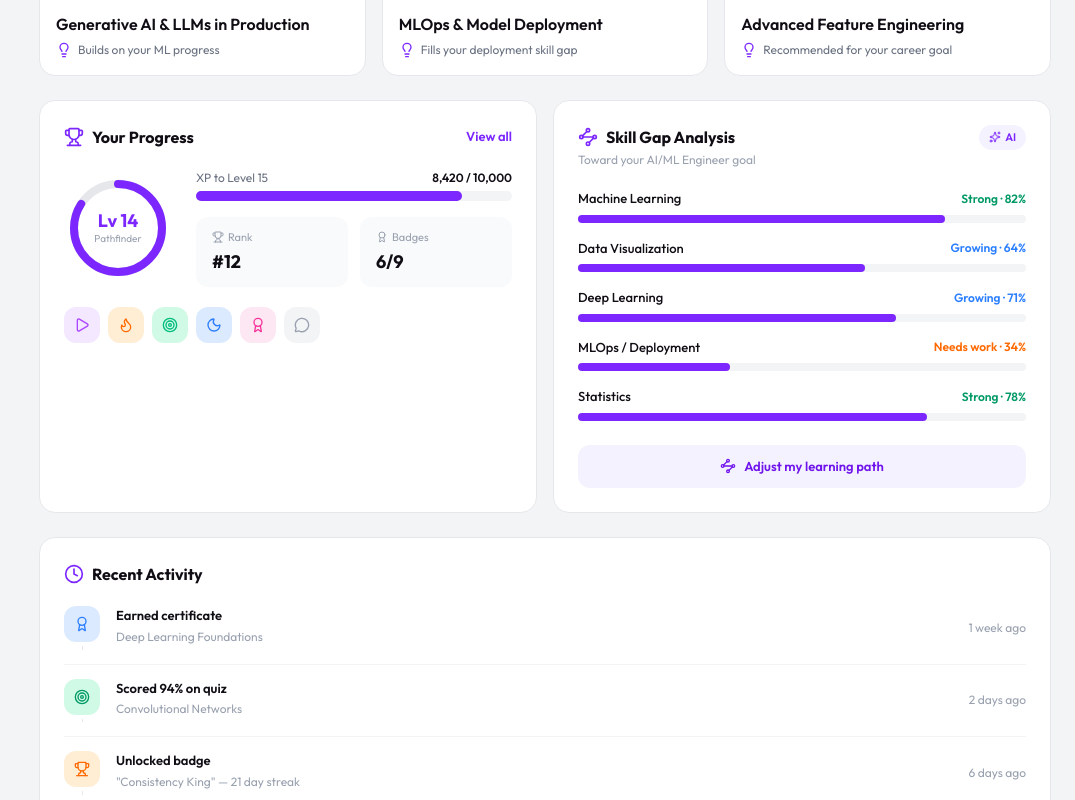
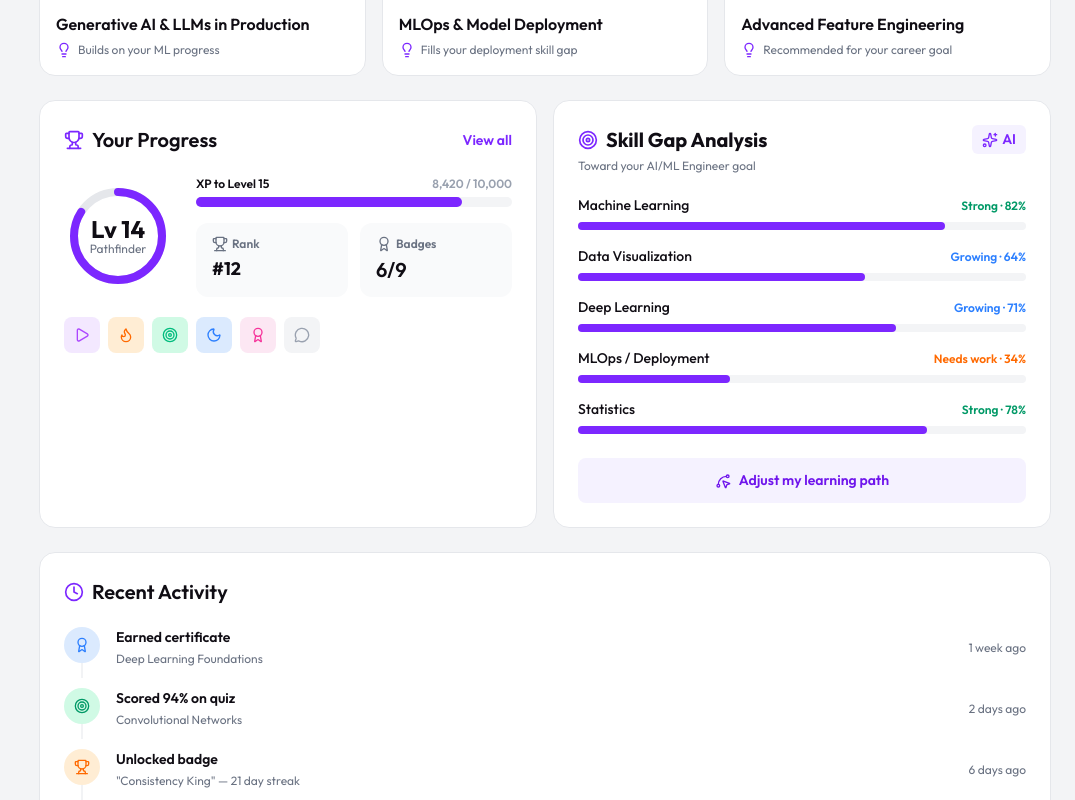
Before and after one commit to niduslab/Career-College-Frontend, a Next.js app: page /dashboard/learner in a window 1280 px wide. Shown: the part 960-1760 px from the top of the page, without its empty margins (205-1280 px from the left). Built offline with nearby package versions, Linux system fonts and the light colour scheme.

Commit message:
Enhance learner dashboard styles and improve responsiveness across components

```diff
--- a/src/components/dashboard/learner/ai-recommended.tsx
+++ b/src/components/dashboard/learner/ai-recommended.tsx
@@ -52,15 +52,15 @@ export default function AiRecommended() {
     <div ref={sectionRef}>
       <div className="flex items-start justify-between mb-5">
         <div>
-          <h2 className="text-[20px] font-semibold text-(--text-title) flex items-center gap-2">
+          <h2 className="text-[18px] lg:text-[20px]  font-semibold text-(--text-title) flex items-center gap-2">
             <Sparkles className="w-4 h-4 text-(--primary-700)" />
             AI Recommended for You
           </h2>
-          <p className="text-[14px] text-(--gray-500) mt-0.5">
+          <p className="text-[12px] lg:text-[14px] text-(--gray-500) mt-0.5">
             Personalized from your progress, goals &amp; skill gaps
           </p>
         </div>
-        <button className="flex items-center gap-1.5 text-[14px] font-semibold text-(--text-title) border border-(--gray-200) px-4 py-2 rounded-lg hover:bg-(--gray-50) transition-colors">
+        <button className="flex items-center gap-1.5  text-[12px] truncate lg:text-[14px] font-semibold text-(--text-title) border border-(--gray-200) px-4 py-2 rounded-lg hover:bg-(--gray-50) transition-colors">
           Explore catalog
           <ArrowRight className="w-4 h-4" />
         </button>
--- a/src/components/dashboard/learner/progress-skill.tsx
+++ b/src/components/dashboard/learner/progress-skill.tsx
@@ -10,7 +10,7 @@ import {
   Award,
   MessageCircle,
   Sparkles,
-  Waypoints,
+  SplinePointer,
 } from "lucide-react";
 import gsap from "gsap";
 
@@ -24,11 +24,36 @@ const badges = [
 ];
 
 const skills = [
-  { label: "Machine Learning", pct: 82, status: "Strong", statusColor: "text-emerald-600" },
-  { label: "Data Visualization", pct: 64, status: "Growing", statusColor: "text-blue-500" },
-  { label: "Deep Learning", pct: 71, status: "Growing", statusColor: "text-blue-500" },
-  { label: "MLOps / Deployment", pct: 34, status: "Needs work", statusColor: "text-orange-500" },
-  { label: "Statistics", pct: 78, status: "Strong", statusColor: "text-emerald-600" },
+  {
+    label: "Machine Learning",
+    pct: 82,
+    status: "Strong",
+    statusColor: "text-emerald-600",
+  },
+  {
+    label: "Data Visualization",
+    pct: 64,
+    status: "Growing",
+    statusColor: "text-blue-500",
+  },
+  {
+    label: "Deep Learning",
+    pct: 71,
+    status: "Growing",
+    statusColor: "text-blue-500",
+  },
+  {
+    label: "MLOps / Deployment",
+    pct: 34,
+    status: "Needs work",
+    statusColor: "text-orange-500",
+  },
+  {
+    label: "Statistics",
+    pct: 78,
+    status: "Strong",
+    statusColor: "text-emerald-600",
+  },
 ];
 
 const RADIUS = 44;
@@ -46,7 +71,12 @@ export default function ProgressSkill() {
       gsap.fromTo(
         circleRef.current,
         { strokeDashoffset: CIRCUMFERENCE },
-        { strokeDashoffset: CIRCUMFERENCE - fill, duration: 1.4, ease: "power2.out", delay: 0.3 }
+        {
+          strokeDashoffset: CIRCUMFERENCE - fill,
+          duration: 1.4,
+          ease: "power2.out",
+          delay: 0.3,
+        },
       );
     }
 
@@ -56,7 +86,13 @@ export default function ProgressSkill() {
       gsap.fromTo(
         bars,
         { width: "0%" },
-        { width: (i) => `${skills[i].pct}%`, duration: 1.1, stagger: 0.1, ease: "power2.out", delay: 0.4 }
+        {
+          width: (i) => `${skills[i].pct}%`,
+          duration: 1.1,
+          stagger: 0.1,
+          ease: "power2.out",
+          delay: 0.4,
+        },
       );
     }
 
@@ -65,7 +101,14 @@ export default function ProgressSkill() {
     gsap.fromTo(
       els,
       { opacity: 0, y: 28 },
-      { opacity: 1, y: 0, duration: 0.55, stagger: 0.12, ease: "power3.out", delay: 0.15 }
+      {
+        opacity: 1,
+        y: 0,
+        duration: 0.55,
+        stagger: 0.12,
+        ease: "power3.out",
+        delay: 0.15,
+      },
     );
   }, []);
 
@@ -77,11 +120,11 @@ export default function ProgressSkill() {
         className="opacity-0 flex-1 bg-white rounded-2xl border border-(--gray-200) p-5 lg:p-6"
       >
         <div className="flex items-center justify-between mb-5">
-          <h3 className="text-[16px] font-bold text-(--text-title) flex items-center gap-2">
+          <h3 className="text-[16px] lg:text-[20px] font-semibold text-(--text-title) flex items-center gap-2">
             <Trophy className="w-5 h-5 text-(--primary-600)" />
             Your Progress
           </h3>
-          <button className="text-[13px] font-semibold text-(--primary-600) hover:underline">
+          <button className="text-[14px] font-semibold cursor-pointer text-(--primary-600) hover:underline">
             View all
           </button>
         </div>
@@ -112,15 +155,21 @@ export default function ProgressSkill() {
               />
             </svg>
             <div className="absolute flex flex-col items-center leading-tight">
-              <span className="text-[18px] font-extrabold text-(--primary-600)">Lv 14</span>
-              <span className="text-[10px] text-(--gray-400)">Pathfinder</span>
+              <span className="text-[18px] lg:text-[24px] font-bold text-(--text-title) leading-none">
+                Lv 14
+              </span>
+              <span className="text-[12px] text-(--gray-500)">Pathfinder</span>
             </div>
           </div>
 
           <div className="flex-1 min-w-0">
             <div className="flex items-center justify-between mb-1">
-              <span className="text-[12px] text-(--gray-500)">XP to Level 15</span>
-              <span className="text-[12px] font-semibold text-(--text-title)">8,420 / 10,000</span>
+              <span className="text-[12px] text-(--text-title) font-semibold">
+                XP to Level 15
+              </span>
+              <span className="text-[12px] font-semibold text-(--gray-400)">
+                8,420 / 10,000
+              </span>
             </div>
             <div className="h-2.5 rounded-full bg-(--gray-100)">
               <div
@@ -131,16 +180,20 @@ export default function ProgressSkill() {
 
             <div className="grid grid-cols-2 gap-3 mt-4">
               <div className="bg-(--gray-50) rounded-xl px-4 py-3">
-                <p className="text-[11px] text-(--gray-400) flex items-center gap-1">
-                  <Trophy className="w-3 h-3" /> Rank
+                <p className="text-[12px] text-(--gray-500) font-semibold flex items-center gap-1">
+                  <Trophy className="w-4 h-4" /> Rank
                 </p>
-                <p className="text-[18px] font-bold text-(--text-title) mt-0.5">#12</p>
+                <p className="text-[18px] font-bold text-(--text-title) mt-0.5">
+                  #12
+                </p>
               </div>
               <div className="bg-(--gray-50) rounded-xl px-4 py-3">
-                <p className="text-[11px] text-(--gray-400) flex items-center gap-1">
-                  <Award className="w-3 h-3" /> Badges
+                <p className="text-[12px] text-(--gray-500) font-semibold flex items-center gap-1">
+                  <Award className="w-4 h-4" /> Badges
                 </p>
-                <p className="text-[18px] font-bold text-(--text-title) mt-0.5">6/9</p>
+                <p className="text-[20px] font-semibold text-(--text-title) mt-0.5">
+                  6/9
+                </p>
               </div>
             </div>
           </div>
@@ -153,7 +206,7 @@ export default function ProgressSkill() {
             return (
               <div
                 key={i}
-                className={`w-9 h-9 rounded-xl ${b.bg} flex items-center justify-center`}
+                className={`w-9 h-9 rounded-lg cursor-pointer ${b.bg} flex items-center justify-center`}
               >
                 <Icon className={`w-4 h-4 ${b.color}`} />
               </div>
@@ -169,14 +222,16 @@ export default function ProgressSkill() {
       >
         <div className="flex items-start justify-between mb-1">
           <div>
-            <h3 className="text-[16px] font-bold text-(--text-title) flex items-center gap-2">
-              <Waypoints className="w-5 h-5 text-(--primary-600)" />
+            <h3 className="text-[16px] lg:text-[20px] font-bold text-(--text-title) flex items-center gap-2">
+              <Target className="w-5 h-5 text-(--primary-600)" />
               Skill Gap Analysis
             </h3>
-            <p className="text-[12px] text-(--gray-400) mt-0.5">Toward your AI/ML Engineer goal</p>
+            <p className="text-[12px] text-(--gray-500) mt-0.5">
+              Toward your AI/ML Engineer goal
+            </p>
           </div>
-          <span className="flex items-center gap-1 text-[11px] font-semibold text-(--primary-600) bg-(--primary-50) px-2.5 py-1 rounded-full">
-            <Sparkles className="w-3 h-3" /> AI
+          <span className="flex items-center gap-1 text-[14px] font-semibold text-(--primary-600) bg-(--primary-50) px-2.5 py-1 rounded-md">
+            <Sparkles className="w-4 h-4" /> AI
           </span>
         </div>
 
@@ -184,8 +239,12 @@ export default function ProgressSkill() {
           {skills.map((skill) => (
             <li key={skill.label}>
               <div className="flex items-center justify-between mb-1.5">
-                <span className="text-[13px] font-medium text-(--text-title)">{skill.label}</span>
-                <span className={`text-[12px] font-semibold ${skill.statusColor}`}>
+                <span className="text-[14px] font-medium text-(--text-title)">
+                  {skill.label}
+                </span>
+                <span
+                  className={`text-[12px] font-semibold ${skill.statusColor}`}
+                >
                   {skill.status} · {skill.pct}%
                 </span>
               </div>
@@ -199,8 +258,8 @@ export default function ProgressSkill() {
           ))}
         </ul>
 
-        <button className="mt-6 w-full flex items-center justify-center gap-2 bg-(--primary-50) hover:bg-(--primary-100) text-(--primary-700) font-semibold text-[13px] py-3 rounded-xl transition-colors">
-          <Waypoints className="w-4 h-4" />
+        <button className="mt-6 w-full cursor-pointer flex items-center justify-center gap-2 bg-(--primary-50) hover:bg-(--primary-100) text-(--primary-700) font-semibold text-[14px] py-3 rounded-lg transition-colors">
+          <SplinePointer className="w-4 h-4" />
           Adjust my learning path
         </button>
       </div>
--- a/src/components/dashboard/learner/recent-activity.tsx
+++ b/src/components/dashboard/learner/recent-activity.tsx
@@ -52,47 +52,78 @@ export default function RecentActivity() {
 
   useEffect(() => {
     if (!listRef.current) return;
+
     const rows = listRef.current.querySelectorAll(".activity-row");
+    const lines = listRef.current.querySelectorAll(".timeline-line");
+
+    // Rows slide in from left
     gsap.fromTo(
       rows,
       { opacity: 0, x: -20 },
-      { opacity: 1, x: 0, duration: 0.45, stagger: 0.08, ease: "power3.out", delay: 0.2 }
+      {
+        opacity: 1,
+        x: 0,
+        duration: 0.45,
+        stagger: 0.1,
+        ease: "power3.out",
+        delay: 0.2,
+      },
+    );
+
+    // Vertical lines draw downward after each row appears
+    gsap.fromTo(
+      lines,
+      { scaleY: 0, transformOrigin: "top center" },
+      {
+        scaleY: 1,
+        duration: 0.35,
+        stagger: 0.1,
+        ease: "power2.out",
+        delay: 0.38,
+      },
     );
   }, []);
 
   return (
     <div className="bg-white rounded-2xl border border-(--gray-200) p-5 lg:p-6">
-      <h3 className="text-[16px] font-bold text-(--text-title) flex items-center gap-2 mb-5">
+      <h3 className="text-[16px] lg:text-[20px] font-semibold text-(--text-title) flex items-center gap-2 mb-5">
         <Clock className="w-5 h-5 text-(--primary-600)" />
         Recent Activity
       </h3>
 
-      <ul ref={listRef} className="divide-y divide-(--gray-100)">
+      <ul ref={listRef}>
         {activities.map((item, i) => {
           const Icon = item.icon;
           return (
             <li
               key={i}
-              className="activity-row opacity-0 flex items-center gap-4 py-3.5 first:pt-0 last:pb-0"
+              className="activity-row opacity-0 flex gap-4 py-2.5 first:pt-0 last:pb-0"
             >
               {/* Icon + vertical line */}
-              <div className="relative flex flex-col items-center self-stretch">
+              <div className="relative flex flex-col items-center shrink-0 w-9">
                 <div
-                  className={`w-9 h-9 rounded-xl ${item.iconBg} flex items-center justify-center shrink-0 z-10`}
+                  className={`w-9 h-9 rounded-full ${item.iconBg} flex items-center justify-center z-10 shrink-0`}
                 >
                   <Icon className={`w-4 h-4 ${item.iconColor}`} />
                 </div>
                 {i < activities.length - 1 && (
-                  <div className="w-px flex-1 bg-(--gray-200) mt-1" />
+                  <div className="timeline-line absolute top-9 -bottom-2.5 left-1/2 -translate-x-1/2 w-px bg-(--gray-200)" />
                 )}
               </div>
 
-              <div className="flex-1 min-w-0 pb-1">
-                <p className="text-[13px] font-semibold text-(--text-title)">{item.title}</p>
-                <p className="text-[12px] text-(--gray-400) mt-0.5">{item.sub}</p>
+              <div className="flex-1 min-w-0 flex items-center gap-4">
+                <div className="flex-1 min-w-0">
+                  <p className="text-[14px] font-semibold text-(--text-title)">
+                    {item.title}
+                  </p>
+                  <p className="text-[12px] text-(--gray-500) mt-0.5">
+                    {item.sub}
+                  </p>
+                </div>
+                <span className="text-[12px] text-(--gray-500) shrink-0">
+                  {item.time}
+                </span>
               </div>
-
-              <span className="text-[12px] text-(--gray-400) shrink-0">{item.time}</span>
             </li>
           );
         })}
```
Also changed, not shown: src/components/dashboard/learner/continue-learning.tsx (+9 -9 lines).
